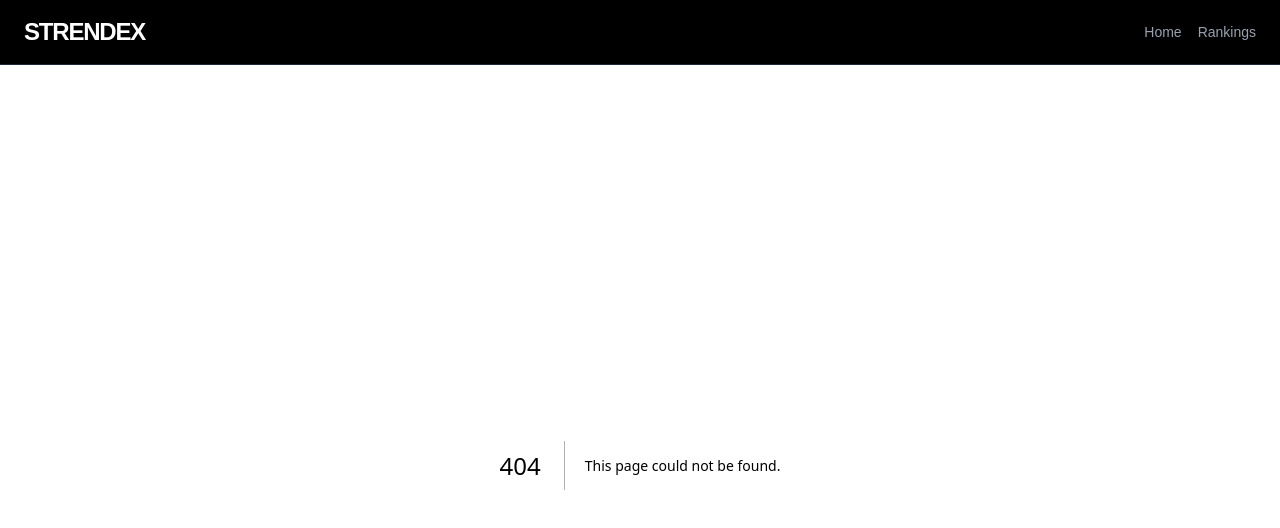
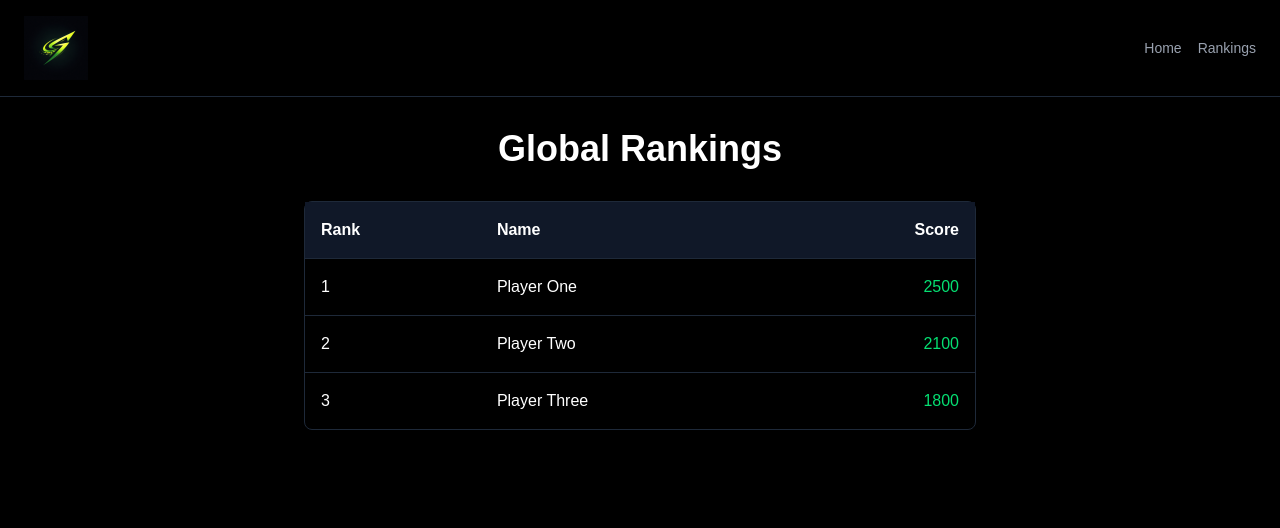
Before and after one commit to strendex/Strendex, a Next.js app: page /rankings in a window 1280 px wide. Before the commit this address had no page. Shown: the top 528 px of the page. Built offline with nearby package versions, Linux system fonts and the light colour scheme.

Commit message:
site update

```diff
--- a/app/leaderboard/page.tsx
+++ /dev/null
@@ -1,71 +0,0 @@
-"use client";
-import { useEffect, useState } from "react";
-import { supabase } from "../../lib/supabaseClient";
-
-export default function LeaderboardPage() {
-  const [scores, setScores] = useState<any[]>([]);
-  const [loading, setLoading] = useState(true);
-
-  useEffect(() => {
-    async function fetchScores() {
-      const { data, error } = await supabase
-        .from("scores") // This must match your Supabase table name
-        .select("*")
-        .order("hq_score", { ascending: false }) // Highest scores first
-        .limit(20);
-
-      if (error) console.error("Error fetching scores:", error);
-      else setScores(data || []);
-      setLoading(false);
-    }
-    fetchScores();
-  }, []);
-
-  return (
-    <div className="min-h-screen bg-[#050505] text-slate-300 font-sans p-6 md:p-10 pt-32">
-      <div className="max-w-4xl mx-auto">
-
-        {/* Header Section */}
-        <div className="mb-12">
-          <h1 className="text-4xl font-black text-white tracking-tighter mb-2">GLOBAL RANKINGS</h1>
-          <p className="text-emerald-500 font-mono text-[10px] tracking-[0.3em] uppercase">Verified Performance Data</p>
-        </div>
-
-        {loading ? (
-          <div className="text-slate-600 font-mono text-sm animate-pulse italic">Accessing database...</div>
-        ) : (
-          <div className="space-y-3">
-            {/* Table Header */}
-            <div className="grid grid-cols-4 px-6 py-2 text-[10px] font-black text-slate-500 tracking-[0.2em] uppercase border-b border-white/5">
-              <span>Rank</span>
-              <span>Athlete</span>
-              <span className="text-center">HQ Score</span>
-              <span className="text-right">Date</span>
-            </div>
-
-            {/* Score Rows */}
-            {scores.map((score, index) => (
-              <div
-                key={score.id}
-                className="grid grid-cols-4 items-center px-6 py-5 bg-white/5 border border-white/5 rounded-xl hover:border-emerald-500/30 transition-all group"
-              >
-                <div className="font-black text-2xl text-slate-700 group-hover:text-emerald-500/50 transition-colors">
-                  #{index + 1}
-                </div>
-                <div className="text-white font-bold tracking-tight uppercase">
-                  {score.athlete_name || "Anonymous"}
-                </div>
-                <div className="text-center font-mono font-black text-emerald-500 text-xl">
-                  {score.hq_score?.toFixed(2)}
-                </div>
-                <div className="text-right text-[10px] text-slate-600 font-mono">
-                  {new Date(score.created_at).toLocaleDateString()}
-                </div>
-              </div>
-            ))}
-          </div>
-        )}
-      </div>
-    </div>
-  );
-}
--- /dev/null
+++ b/app/rankings/page.tsx
@@ -0,0 +1,33 @@
+export default function RankingsPage() {
+  const players = [
+    { rank: 1, name: "Player One", score: 2500 },
+    { rank: 2, name: "Player Two", score: 2100 },
+    { rank: 3, name: "Player Three", score: 1800 },
+  ];
+
+  return (
+    <div className="min-h-screen bg-black text-white p-8">
+      <h1 className="text-4xl font-bold mb-8 text-center">Global Rankings</h1>
+      <div className="max-w-2xl mx-auto border border-gray-800 rounded-lg">
+        <table className="w-full text-left">
+          <thead className="bg-gray-900">
+            <tr>
+              <th className="p-4">Rank</th>
+              <th className="p-4">Name</th>
+              <th className="p-4 text-right">Score</th>
+            </tr>
+          </thead>
+          <tbody>
+            {players.map((player) => (
+              <tr key={player.rank} className="border-t border-gray-800">
+                <td className="p-4">{player.rank}</td>
+                <td className="p-4">{player.name}</td>
+                <td className="p-4 text-right font-mono text-green-400">{player.score}</td>
+              </tr>
+            ))}
+          </tbody>
+        </table>
+      </div>
+    </div>
+  );
+}
--- a/components/Header.tsx
+++ b/components/Header.tsx
@@ -2,10 +2,9 @@ import Link from 'next/link';
 
 export default function Header() {
   return (
-    <header className="w-full py-4 px-6 bg-black border-b border-gray-800 flex justify-between items-center">
-      <Link href="/" className="text-2xl font-bold text-white tracking-tighter">
-        STRENDEX
-      </Link>
+<header className="relative z-50 w-full py-4 px-6 bg-black border-b border-gray-800 flex justify-between items-center">
+<Link href="/" className="text-2xl font-bold text-white tracking-tighter">
+<img src="/logo.png" alt="Strendex Logo" className="h-16 w-auto" />      </Link>
       <nav className="space-x-4">
         <Link href="/" className="text-gray-400 hover:text-green-400 text-sm">Home</Link>
         <Link href="/rankings" className="text-gray-400 hover:text-green-400 text-sm">Rankings</Link>
```
Also changed, not shown: public/logo.png (renamed from public/Icon.png).
